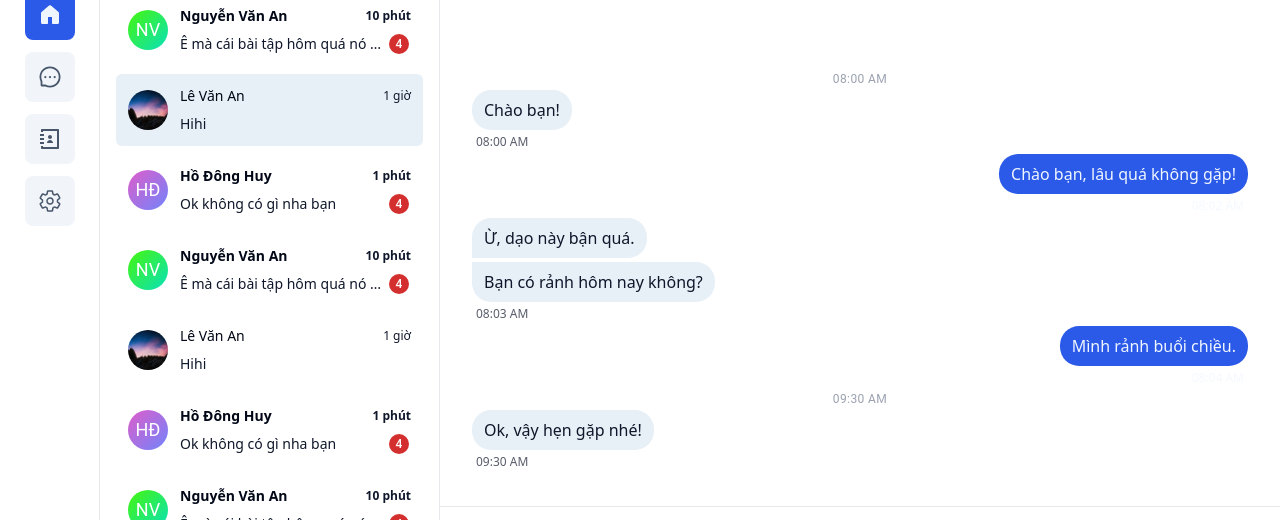
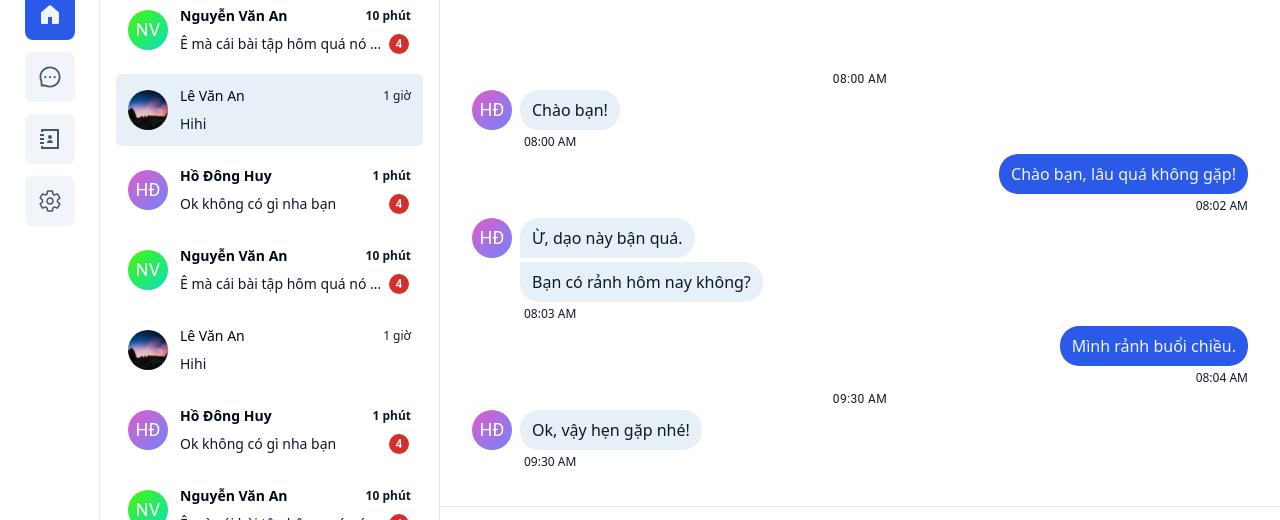
Before and after one commit to smlhye/social-platform, a Next.js app in the folder Frontend/social-platform-ui/: page / in a window 1280 px wide. Shown: the part 205-725 px from the top of the page. Built offline with nearby package versions, Linux system fonts and the light colour scheme.

Commit message:
fix avatar

```diff
--- a/Frontend/social-platform-ui/app/components/chat/Chat/Chat.tsx
+++ b/Frontend/social-platform-ui/app/components/chat/Chat/Chat.tsx
@@ -52,7 +52,7 @@ export default function Chat({ messages, currentUserId }: ChatProps) {
                 return (
                     <Box key={msg.id} className="flex flex-col">
                         {showTimeDivider && (
-                            <Typography variant="caption" className="self-center text-gray-400 text-xs">
+                            <Typography variant="caption" className="self-center text-accent-foreground text-xs">
                                 {new Date(msg.time).toLocaleTimeString([], { hour: "2-digit", minute: "2-digit" })}
                             </Typography>
                         )}
@@ -62,6 +62,7 @@ export default function Chat({ messages, currentUserId }: ChatProps) {
                             isMe={msg.senderId === currentUserId}
                             position={determinePosition(messages, i)}
                             time={new Date(msg.time).toLocaleTimeString([], { hour: "2-digit", minute: "2-digit" })}
+                            user=""
                         />
                     </Box>
                 )
--- a/Frontend/social-platform-ui/app/components/chat/MessageBubble/MessageBubble.tsx
+++ b/Frontend/social-platform-ui/app/components/chat/MessageBubble/MessageBubble.tsx
@@ -1,4 +1,5 @@
 import { Box } from "@mui/material"
+import { AvatarUI } from "../../common/Avatar"
 
 export type MessagePosition = "single" | "first" | "middle" | "last"
 
@@ -6,14 +7,16 @@ interface MessageBubbleProps {
     content: string,
     isMe: boolean,
     position?: MessagePosition,
-    time: string
+    time: string,
+    user: string,
 }
 
 export default function MessageBubble({
     content,
     isMe,
     position = "single",
-    time
+    time,
+    user
 }: MessageBubbleProps) {
 
     const radiusMap: Record<MessagePosition, string> = {
@@ -24,22 +27,38 @@ export default function MessageBubble({
     }
 
     return (
-        <Box className={`flex flex-col items-${isMe ? "end" : "start"} mb-1`}>
-            {/* Bubble */}
-            <Box className={`max-w-[60%] px-3 py-2 rounded-mes
-                ${isMe ? "self-end bg-primary text-primary-foreground"
-                    : "self-start bg-secondary text-secondary-foreground"}
-                ${radiusMap[position]}
-            `}>
-                {content}
+        <Box className={`${position === "middle" ? "mb-0" : "mb-1"} flex flex-col`}>
+            <Box className={`flex items-end gap-2 ${isMe ? "justify-end" : "justify-start"}`}>
+                {/* Avatar hoặc khoảng trống */}
+                {!isMe ? (
+                    (position === "single" || position === "first") ? (
+                        <AvatarUI name="Hồ Đông Huy" size={40} />
+                    ) : (
+                        <Box style={{ width: 40 }} />
+                    )
+                ) : (
+                    <Box style={{ width: 40 }} /> // giữ khoảng cho căn phải
+                )}
+
+                {/* Bubble */}
+                <Box className={`max-w-[60%] px-3 py-2 rounded-mes
+                    ${isMe ? "bg-primary text-primary-foreground"
+                        : "bg-secondary text-secondary-foreground"}
+                    ${radiusMap[position]}
+                `}>
+                    {content}
+                </Box>
             </Box>
 
-            {/* Timestamp chỉ hiển thị với single hoặc last */}
+            {/* Timestamp */}
             {(position === "single" || position === "last") && (
-                <span className={`mt-1 text-xs ${isMe ? "pr-1 self-end text-primary-foreground/70"
-                    : "pl-1 self-start text-secondary-foreground/70"}`}>
-                    {time}
-                </span>
+                <Box
+                    className={`flex ${isMe ? "justify-end" : "justify-start"} mt-1`}
+                    style={{  }} // trùng max-width của bubble
+                >
+                    {!isMe ? (<Box style={{ width: 40 }} />): ""}
+                    <span className="ml-3 text-xs text-secondary-foreground">{time}</span>
+                </Box>
             )}
         </Box>
     )
--- a/Frontend/social-platform-ui/app/components/common/Menu/NestedMenu.tsx
+++ b/Frontend/social-platform-ui/app/components/common/Menu/NestedMenu.tsx
@@ -69,12 +69,12 @@ export default function NestedMenu({
                             onClick={() => {
                                 if (!item.children) {
                                     onItemClick(item);
-                                    onClose();
+                                    // onClose();
                                 }
                             }}
                         >
                             <Stack direction="row" gap={1} alignItems="center">
-                                {item.icon}
+                                <Box width={20} className="flex items-center">{item.icon}</Box>
                                 <span>{label}</span>
                             </Stack>
                             {item.children && <KeyboardArrowRightIcon />}
--- a/Frontend/social-platform-ui/app/components/common/Menu/submenuItems.tsx
+++ b/Frontend/social-platform-ui/app/components/common/Menu/submenuItems.tsx
@@ -2,6 +2,8 @@ import { FaRegUser } from "react-icons/fa";
 import { IoSettingsOutline } from "react-icons/io5";
 import { MdOutlineLanguage } from "react-icons/md";
 import { MENU_ACTIONS } from "./menuAction";
+
+
 
 export interface NestedMenuItem {
     id: string,
@@ -33,24 +35,28 @@ export const subMenuItems: NestedMenuItem[] = [
             {
                 id: "vnlang",
                 labelKey: "vietnamese",
+                icon: <span className="fi fi-vn" />,
                 action: MENU_ACTIONS.CHANGE_LANG,
                 payload: "vi"
             },
             {
                 id: "enlang",
                 labelKey: "english",
+                icon: <span className="fi fi-us" />,
                 action: MENU_ACTIONS.CHANGE_LANG,
                 payload: "en"
             },
             {
                 id: "jalang",
                 labelKey: "japanese",
+                icon: <span className="fi fi-jp" />,
                 action: MENU_ACTIONS.CHANGE_LANG,
                 payload: "ja"
             },
             {
                 id: "cnlang",
                 labelKey: "chinese",
+                icon: <span className="fi fi-cn" />,
                 action: MENU_ACTIONS.CHANGE_LANG,
                 payload: "cn"
             }
@@ -59,38 +65,5 @@ export const subMenuItems: NestedMenuItem[] = [
     {
         id: "logout",
         labelKey: "logout",
-        children: [
-            {
-                id: "vnlang",
-                labelKey: "vietnamese",
-                children: [
-                    {
-                        id: "vnlang",
-                        labelKey: "vietnamese",
-                        action: MENU_ACTIONS.CHANGE_LANG,
-                    },
-                    {
-                        id: "enlang",
-                        labelKey: "english",
-                        action: MENU_ACTIONS.CHANGE_LANG,
-                    },
-                    {
-                        id: "jalang",
-                        labelKey: "japanese",
-                        action: MENU_ACTIONS.CHANGE_LANG,
-                    },
-                    {
-                        id: "cnlang",
-                        labelKey: "chinese",
-                        action: MENU_ACTIONS.CHANGE_LANG,
-                    }
-                ]
-            },
-            {
-                id: "enlang",
-                labelKey: "english",
-                action: MENU_ACTIONS.CHANGE_LANG,
-            }
-        ]
     }
 ]
--- a/Frontend/social-platform-ui/app/components/layout/Header.tsx
+++ b/Frontend/social-platform-ui/app/components/layout/Header.tsx
@@ -1,7 +1,6 @@
 "use client";
 
 import ThemeSwitch from "@/app/components/common/ThemeSwitch";
-import UserInfo from "@/app/components/common/UserInfo";
 import LanguageSelector from "../common/LanguageSelector";
 import { useI18n } from "@/app/lib/i18nContext";
 
@@ -15,7 +14,6 @@ export default function Header({ isSignedIn }: HeaderProps) {
         <header className="flex items-center justify-between p-4 border-b border-gray-200 dark:border-gray-700 bg-white dark:bg-gray-800">
             <h1 className="text-xl font-semibold">Social Platform</h1>
             <div className="flex items-center gap-2">
-                <UserInfo isSignedIn={isSignedIn} name="Tran Van Banh" />
                 <ThemeSwitch />
                 {/* Language Selector */}
                 <div className="text-center">
--- a/Frontend/social-platform-ui/app/page.tsx
+++ b/Frontend/social-platform-ui/app/page.tsx
@@ -8,6 +8,7 @@ import { Box, CircularProgress } from "@mui/material";
 import { useEffect, useState } from "react";
 import { useI18n } from "./lib/i18nContext";
 import Chat, { testMessages } from "./components/chat/Chat/Chat";
+import "flag-icons/css/flag-icons.min.css";
 
 export type MessagePosition = "single" | "first" | "middle" | "last"
 
--- a/Frontend/social-platform-ui/package.json
+++ b/Frontend/social-platform-ui/package.json
@@ -13,6 +13,7 @@
     "@emotion/styled": "^11.14.1",
     "@mui/icons-material": "^7.3.6",
     "@mui/material": "^7.3.6",
+    "flag-icons": "^7.5.0",
     "next": "16.0.10",
     "react": "19.2.1",
     "react-dom": "19.2.1",
```
Also changed, not shown: 1 other file (tests, documents, lock files or other folders).
